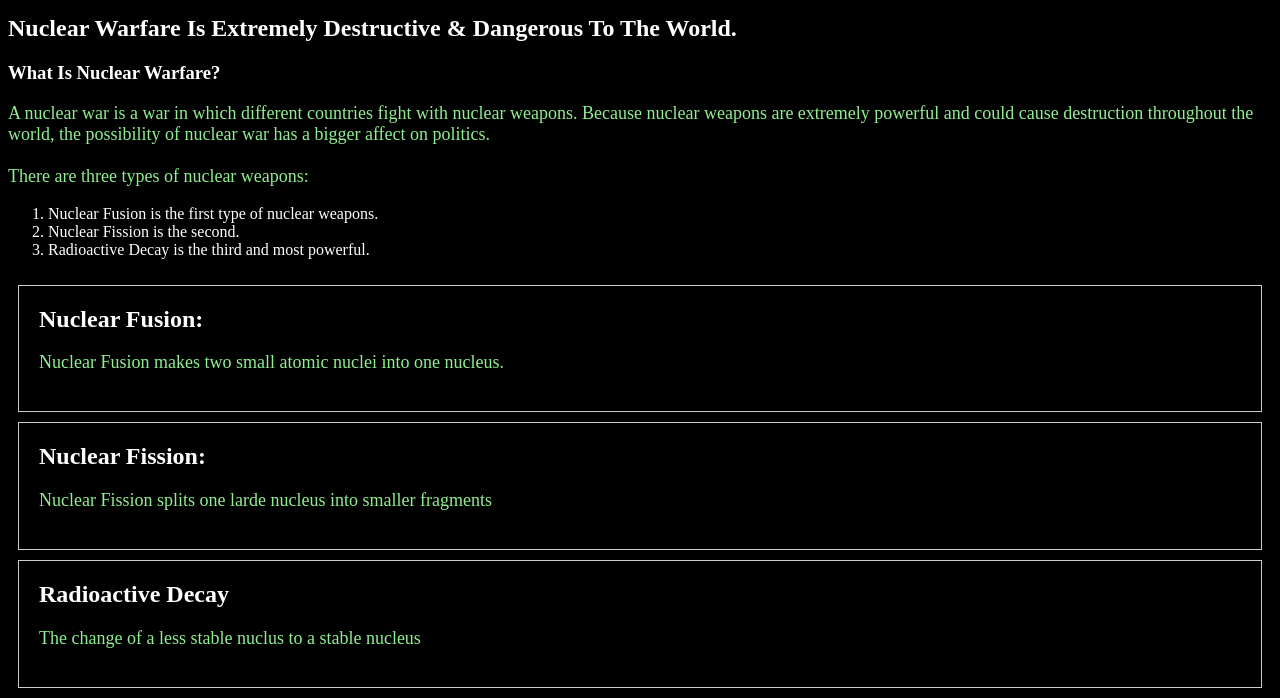
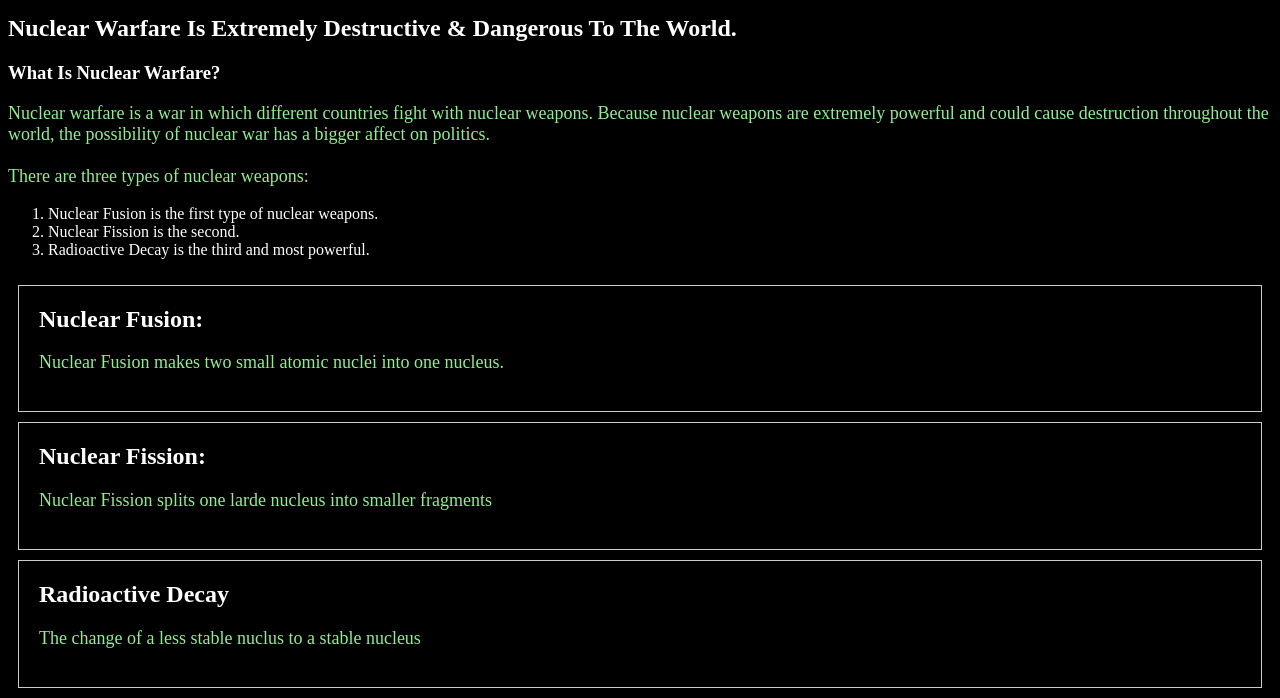
Before and after one commit to ITTIMEFORBED/Nuclear-Warfare, a plain HTML site: page index.html in a window 1280 px wide. Shown: the part 176-874 px from the top of the page. Drawn offline with Linux system fonts and the light colour scheme.

Commit message:
Update index.html
Changelog 17.3.01
Fixed Navigation Bar
Fixed Typo in Paragraph Three

```diff
--- a/index.html
+++ b/index.html
@@ -33,7 +33,7 @@ Date And Time:</button>
     What Is Nuclear Warfare?
   </h3>
   <p>
-A nuclear war is a war in which different countries fight with nuclear weapons. Because nuclear weapons are extremely powerful and could cause destruction throughout the world, the possibility of nuclear war has a bigger affect on politics.
+Nuclear warfare is a war in which different countries fight with nuclear weapons. Because nuclear weapons are extremely powerful and could cause destruction throughout the world, the possibility of nuclear war has a bigger affect on politics.
 <br>
 <i class="fa fa-atom"></i>
     <i class="fa fa atom" style="font-size:128px;color=#6b8e23"></i>
```
